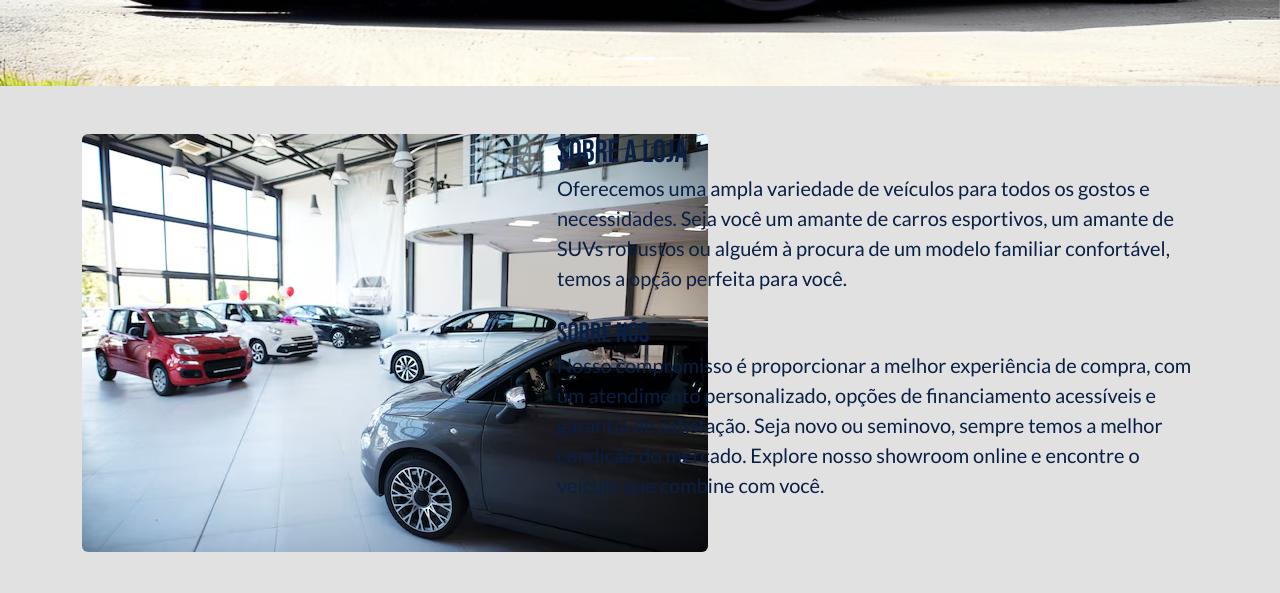
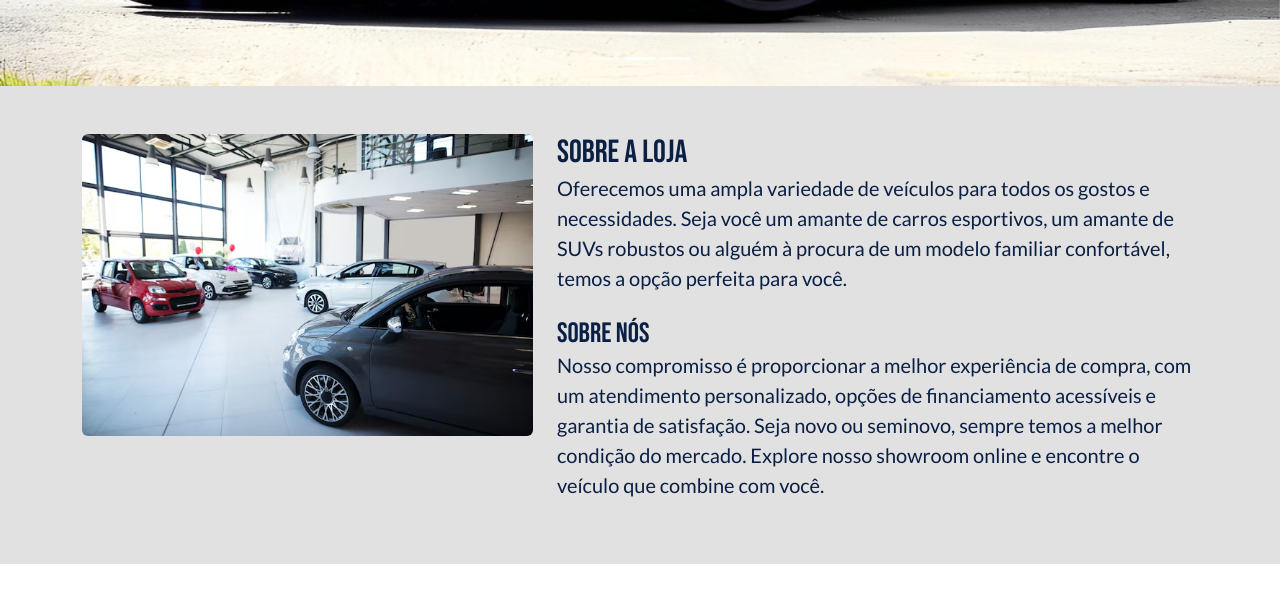
Before and after one commit to DEV-Gabriel7/drivehub_BS, a plain HTML site: page index.html in a window 1280 px wide. Shown: the part 700-1293 px from the top of the page. Drawn offline with nearby package versions, Linux system fonts and the light colour scheme.

Commit message:
Debug da imagem

```diff
--- a/index.html
+++ b/index.html
@@ -88,7 +88,7 @@
                 <div class="container text-sm-center text-md-start text-lg-start">
                     <div class="row">
                         <div class="col-md-5">
-                            <img src="./images/loja.jpg" class="d-block rounded" alt="Foto da fachada da loja">
+                            <img src="./images/loja.jpg" class="d-block rounded w-100" alt="Foto da fachada da loja">
                         </div>
                         <div class="col-md-7 mt-4 mt-md-0">
                             <h2 class="section-title mb-0">Sobre a Loja</h2>
```
